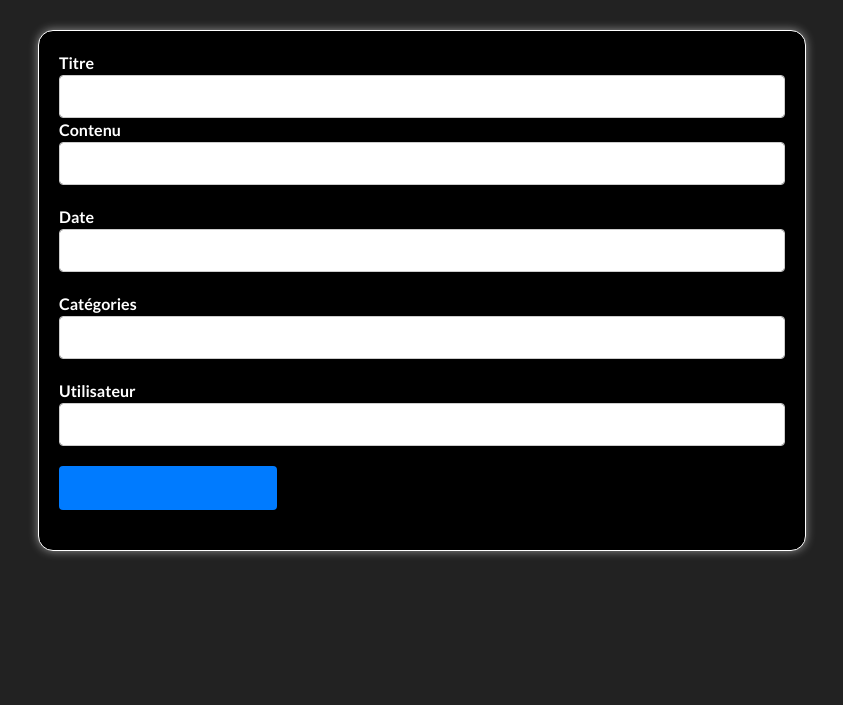
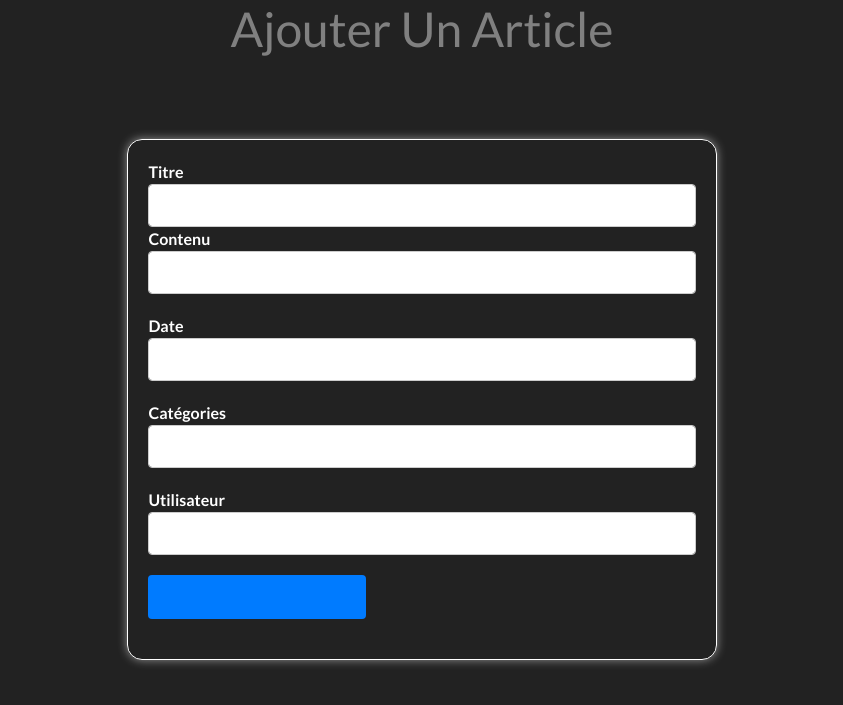
Before and after one commit to youssefshadow/symfony_projects, a Symfony app: template templates/article/articleAdd.html.twig in a window 1280 px wide. Shown: the part 72-777 px from the top of the page, without its empty margins (218-1061 px from the left). Run offline with Twig, Linux system fonts and the light colour scheme; the template is opened without the code that fills it, so the values that code supplies are empty; form fields are guessed from the names that the template uses; some libraries are stand-ins or nearby versions.

Commit message:
add_form

```diff
--- a/public/asset/style/style.css
+++ b/public/asset/style/style.css
@@ -141,7 +141,17 @@ a:active {
   margin-top: 30px;
   border: 1px solid #fff;
   box-shadow: 0 0 10px rgba(255, 255, 255, 0.5);
-  background-color: #000;
+  /* background-color: #000;  */
+}
+.form-container1 {
+  width: 80%;
+  margin: 0 auto;
+  padding: 20px 20px;
+  border-radius: 15px;
+  margin-top: 30px;
+  border: 1px solid transparent;
+  box-shadow: 0 0 10px transparent;
+  /* background-color: #000;  */
 }
 
 
--- a/templates/article/articleAdd.html.twig
+++ b/templates/article/articleAdd.html.twig
@@ -3,6 +3,9 @@
 {% block title %}Ajouter Article{% endblock %}
 
 {% block body %}
+    <h1>Ajouter Un Article</h1>
+   <div class="form-container1">
+
     <div class="form-container">
         {{ form_start(form) }}
         <div class="form-group">
```
